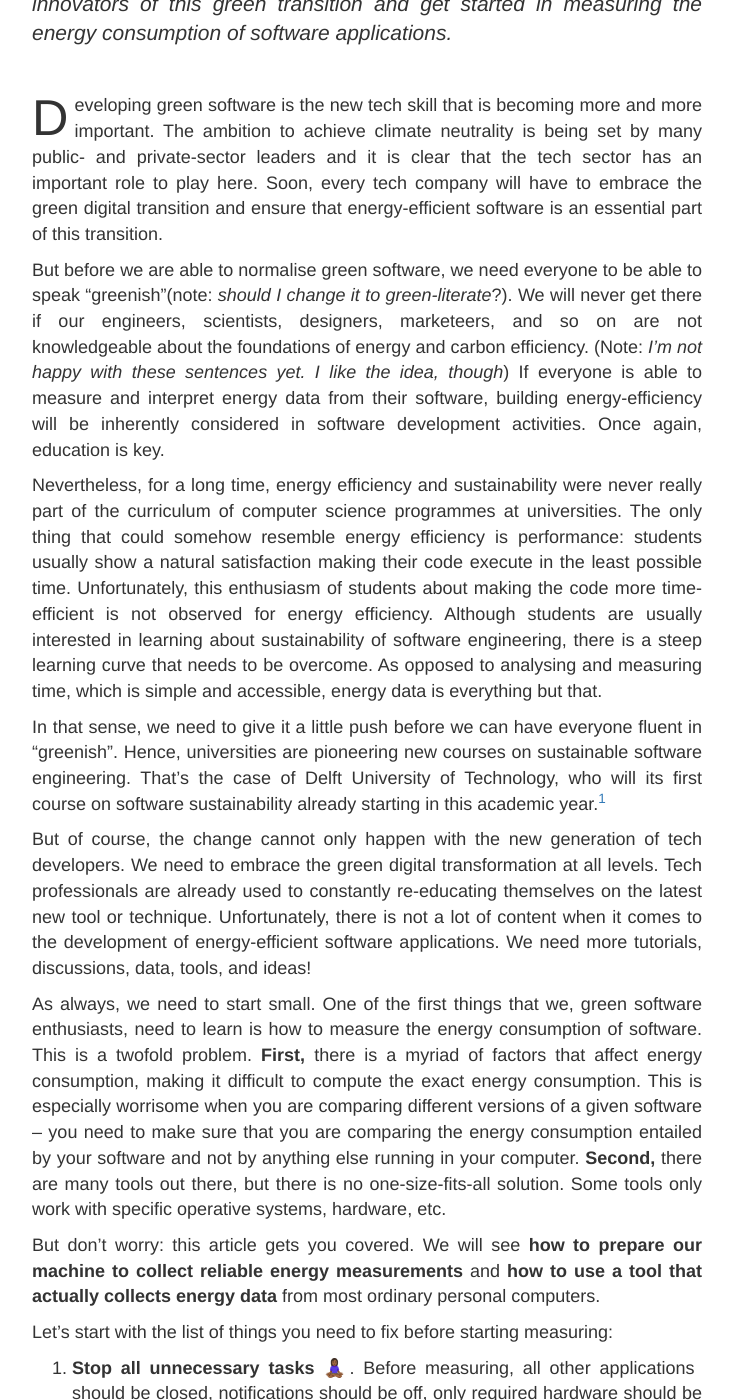
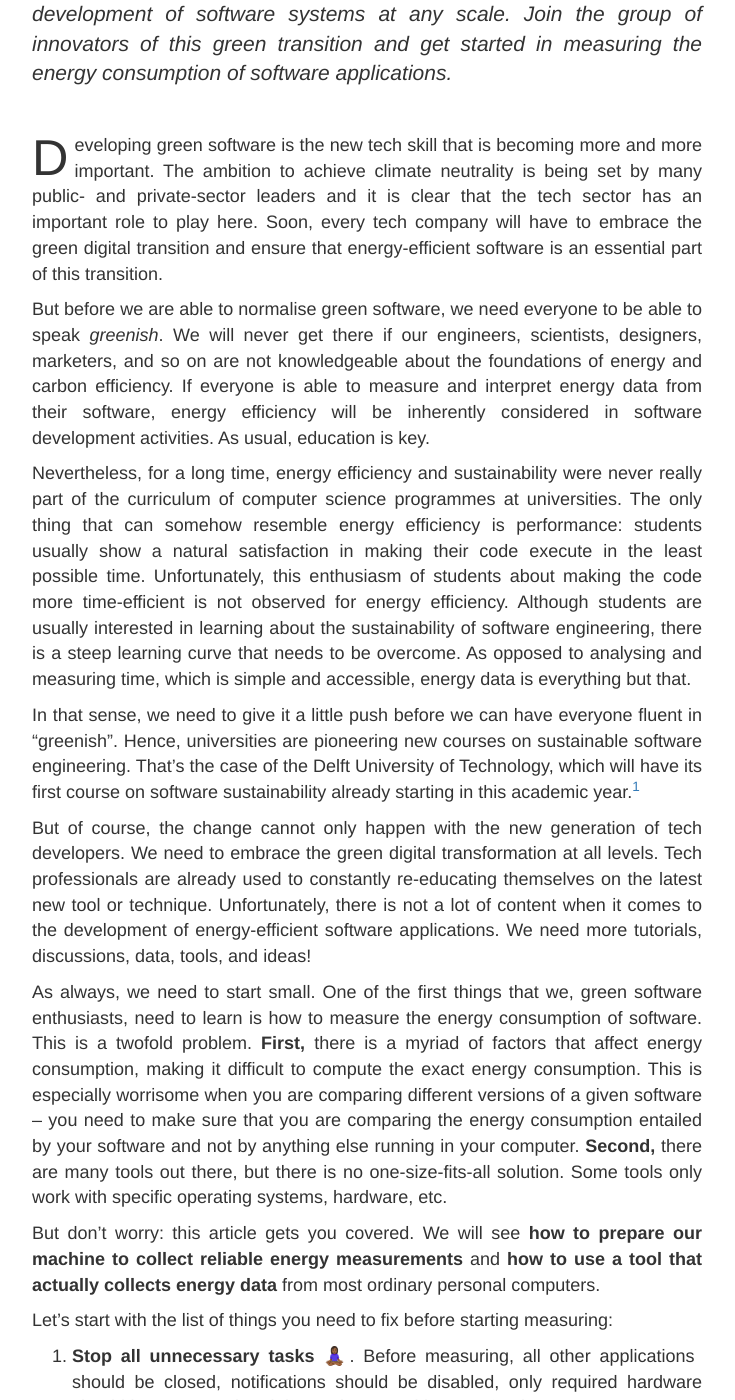
Before and after one commit to luiscruz/luiscruz.github.io, a Jekyll site: the page built from _posts/2021-11-01-branch.md, in a window 1280 px wide and 1400 px high, scrolled down 268 px. Shown: the whole window, without its empty margins (273-1008 px from the left). Built offline with Jekyll 4.4.1, drawn with Linux system fonts in a browser that asks for light colours; some of the changed text lies outside the part shown.

Commit message:
grammarly typos

```diff
--- a/_posts/2021-11-01-branch.md
+++ b/_posts/2021-11-01-branch.md
@@ -1,7 +1,7 @@
 ---
 layout: post
 author: Luís Cruz
-title: "The role of education in Green Software and how to get started. Branch."
+title: "Green Software Development Will Be The Only Software Development We Know. Branch."
 # image: "img/blog/2021-branch/og_image.png"
 show_image: False
 mermaid: False
@@ -13,31 +13,31 @@
 
 <span class="first-letter">D</span>eveloping green software is the new tech skill that is becoming more and more important. The ambition to achieve climate neutrality is being set by many public- and private-sector leaders and it is clear that the tech sector has an important role to play here. Soon, every tech company will have to embrace the green digital transition and ensure that energy-efficient software is an essential part of this transition.
 
-But before we are able to normalise green software, we need everyone to be able to speak "greenish"(note: *should I change it to green-literate*?). We will never get there if our engineers, scientists, designers, marketeers, and so on are not knowledgeable about the foundations of energy and carbon efficiency. (Note: *I'm not happy with these sentences yet. I like the idea, though*) If everyone is able to measure and interpret energy data from their software, building energy-efficiency will be inherently considered in software development activities. Once again, education is key.
+But before we are able to normalise green software, we need everyone to be able to speak *greenish*. We will never get there if our engineers, scientists, designers, marketers, and so on are not knowledgeable about the foundations of energy and carbon efficiency. If everyone is able to measure and interpret energy data from their software, energy efficiency will be inherently considered in software development activities. As usual, education is key.
 
-Nevertheless, for a long time, energy efficiency and sustainability were never really part of the curriculum of computer science programmes at universities. The only thing that could somehow resemble energy efficiency is performance: students usually show a natural satisfaction making their code execute in the least possible time. Unfortunately, this enthusiasm of students about making the code more time-efficient is not observed for energy efficiency. Although students are usually interested in learning about sustainability of software engineering, there is a steep learning curve that needs to be overcome. As opposed to analysing and measuring time, which is simple and accessible, energy data is everything but that.
+Nevertheless, for a long time, energy efficiency and sustainability were never really part of the curriculum of computer science programmes at universities. The only thing that can somehow resemble energy efficiency is performance: students usually show a natural satisfaction in making their code execute in the least possible time. Unfortunately, this enthusiasm of students about making the code more time-efficient is not observed for energy efficiency. Although students are usually interested in learning about the sustainability of software engineering, there is a steep learning curve that needs to be overcome. As opposed to analysing and measuring time, which is simple and accessible, energy data is everything but that.
 
 In that sense, we need to give it a little push before we can have everyone fluent in "greenish".
-Hence, universities are pioneering new courses on sustainable software engineering. That's the case of Delft University of Technology, who will its first course on software sustainability already starting in this academic year.[^SustainableSE]
+Hence, universities are pioneering new courses on sustainable software engineering. That's the case of the Delft University of Technology, which will have its first course on software sustainability already starting in this academic year.[^SustainableSE]
 
 But of course, the change cannot only happen with the new generation of tech developers. We need to embrace the green digital transformation at all levels.
 Tech professionals are already used to constantly re-educating themselves on the latest new tool or technique.
 Unfortunately, there is not a lot of content when it comes to the development of energy-efficient software applications. We need more tutorials, discussions, data, tools, and ideas!
 
-As always, we need to start small. One of the first things that we, green software enthusiasts, need to learn is how to measure the energy consumption of software. This is a twofold problem. **First,** there is a myriad of factors that affect energy consumption, making it difficult to compute the exact energy consumption. This is especially worrisome when you are comparing different versions of a given software – you need to make sure that you are comparing the energy consumption entailed by your software and not by anything else running in your computer. **Second,** there are many tools out there, but there is no one-size-fits-all solution. Some tools only work with specific operative systems, hardware, etc.
+As always, we need to start small. One of the first things that we, green software enthusiasts, need to learn is how to measure the energy consumption of software. This is a twofold problem. **First,** there is a myriad of factors that affect energy consumption, making it difficult to compute the exact energy consumption. This is especially worrisome when you are comparing different versions of a given software – you need to make sure that you are comparing the energy consumption entailed by your software and not by anything else running in your computer. **Second,** there are many tools out there, but there is no one-size-fits-all solution. Some tools only work with specific operating systems, hardware, etc.
 
 But don't worry: this article gets you covered. We will see **how to prepare our machine to collect reliable energy measurements** and **how to use a tool that actually collects energy data** from most ordinary personal computers.
 
 Let's start with the list of things you need to fix before starting measuring:
 
-1. **Stop all unnecessary tasks 🧘🏾‍♀️**. Before measuring, all other applications should be closed, notifications should be off, only required hardware should be connected and, if you don't need internet for the measurement, your computer should be offline.
+1. **Stop all unnecessary tasks 🧘🏾‍♀️**. Before measuring, all other applications should be closed, notifications should be disabled, only required hardware should be connected and, if you don't need internet for the measurement, your computer should be offline.
 2. **Freeze your settings 🥶**. Sometimes, you cannot completely stop all the things that are unrelated to your software. Hence, make sure you freeze all the settings – for example, the brightness of your screen should be the same in all the measurements.
-3. **Warm up your setup 📶**. Energy consumption is highly affected by the temperature of your hardware. Hence, always do a small warm-up before running experiments.
-4. **Sleep between measurements ⏸**. After the execution of a given program, your computer will still incur into residual energy consumption that stemmed from its execution. This is commonly named as *tail energy consumption*. To prevent the tail energy consumption from affecting the results of a subsequent execution, do a short pause between measurements.
+3. **Warm-up your setup 📶**. Energy consumption is highly affected by the temperature of your hardware. Hence, always do a small warm-up before running experiments.
+4. **Sleep between measurements ⏸**. After the execution of a given program, your computer will still incur residual energy consumption that stemmed from its execution. This is commonly named *tail energy consumption*. To prevent the tail energy consumption from affecting the results of a subsequent execution, do a short pause between measurements.
 5. **Control room temperature 🌡**. The temperature affects energy consumption. Hence, make sure you have the same room temperature for all the measurements.
-6. **Repeat measurements a few times 🔁**. Despite all efforts to avoid errors, energy measurement are still prone to random variations. This means that it could happen that a new version of your software is perceived as more or less energy efficient just because of these random variations in the energy consumption. The only way we can fix that is by repeating measurements until results look consistent. This is illustrated in the animation below: the first measurement indicates that version `B` is less efficient than `A`; after repeating the measurements, we see that version `B` spends roughly less 20 joules than `A`.
+6. **Repeat measurements a few times 🔁**. Despite all efforts to avoid errors, energy measurements are still prone to random variations. This means that it could happen that a new version of your software is perceived as more or less energy efficient just because of these random variations in energy consumption. The only way we can fix that is by repeating measurements until the results look consistent. This is illustrated in the animation below: the first measurement indicates that version `B` is less efficient than `A`; after repeating the measurements, we see that version `B` spends roughly 20 joules less than `A`.
 
-![Violin plots](/img/blog/2021-branch/repeat.mp4){: class="center-block" width="500px" }
+![Repeat measurements](/img/blog/2021-branch/repeat.mp4){: class="center-block" width="500px" }
 <p class="caption" markdown="span">Plot of the distribution of energy consumption for versions `A` and `B`. In each iteration we add another round of measurements (depicted with the new blue circles). When we reach iteration 30, it is clear that version B is more energy efficient. On average version `A` uses 100 joules and version `B` uses 80 joules, yielding a 20% improvement. [View source][Plots source].</p>
 
 {:start="7"}
@@ -51,7 +51,7 @@
 Nevertheless, if you really want your team to use energy results consistently, you will eventually need to cover all these guidelines.
 Failing to adopt them will lead to something that software engineers often call **flakiness**: when two executions of the same test produce different results. The problem of flaky tests is that developers will stop worrying when tests fail – making tests useless. And we want the results of energy tests to be taken seriously.
 
-Now that we know all the basics about measuring energy consumption, there is one last thing that needs to be mastered: the collection of energy consumption data. In the old days, one could only measure energy consumption using special hardware with physical power sensors. Today, we have several tools that provide reliable power estimations. That's the case of [Intel Power Gadget], which is the easiest and most accessible energy measurement tool I have come across. It provides a handy graphical interface, and anyone can use this tool with only little tech skills.
+Now that we know all the basics about measuring energy consumption, there is one last thing that needs to be mastered: the collection of energy consumption data. In the old days, one could only measure energy consumption using special hardware with physical power sensors. Today, we have several tools that provide reliable power estimations. That's the case of [Intel Power Gadget], which is the easiest and most accessible energy measurement tool I have come across. It provides a handy graphical interface, and anyone can use this tool with only a little tech skills.
 
 Here's how to use it:
 
```
Also changed, not shown: other parts of _posts/2021-11-01-branch.md (+3 -1 lines).
